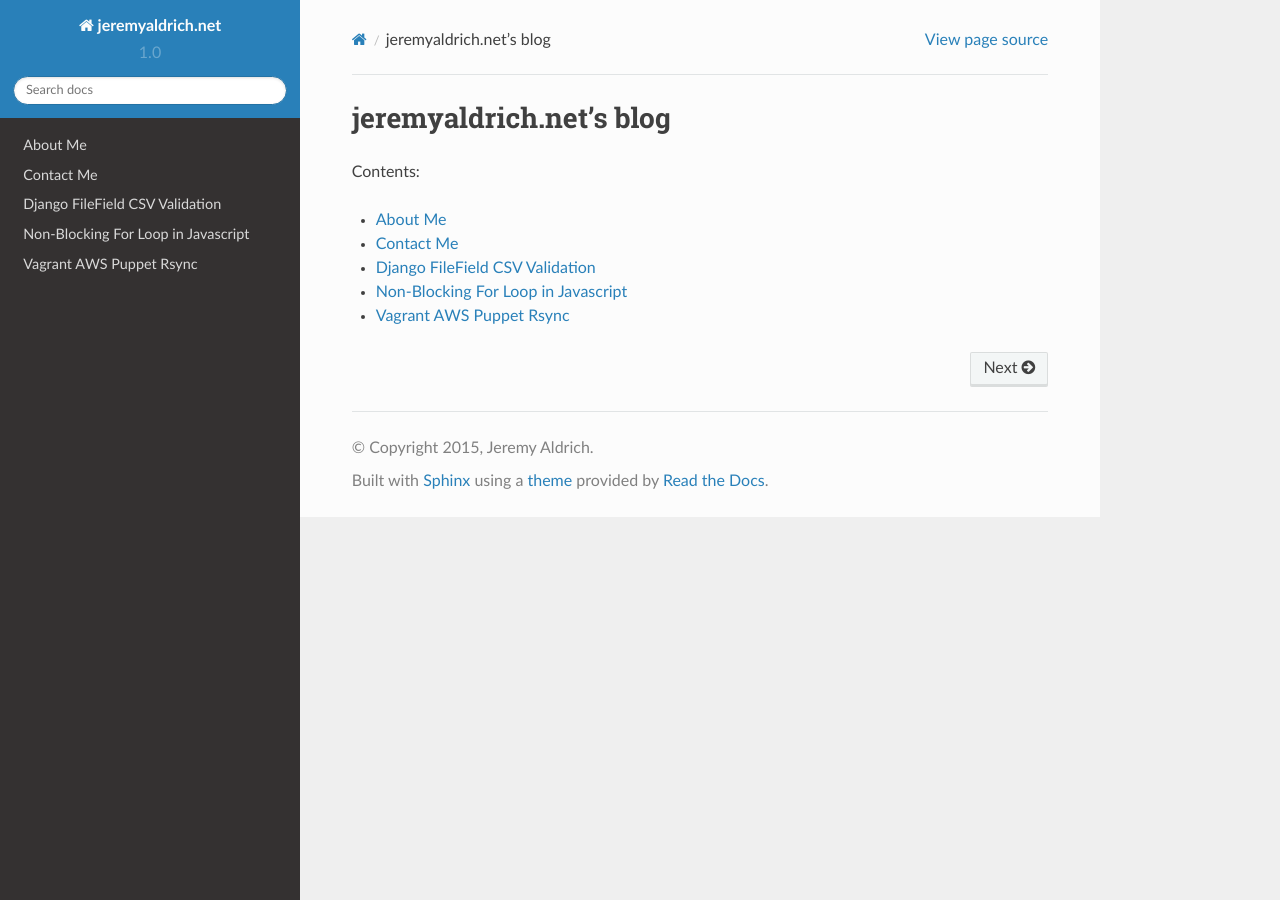
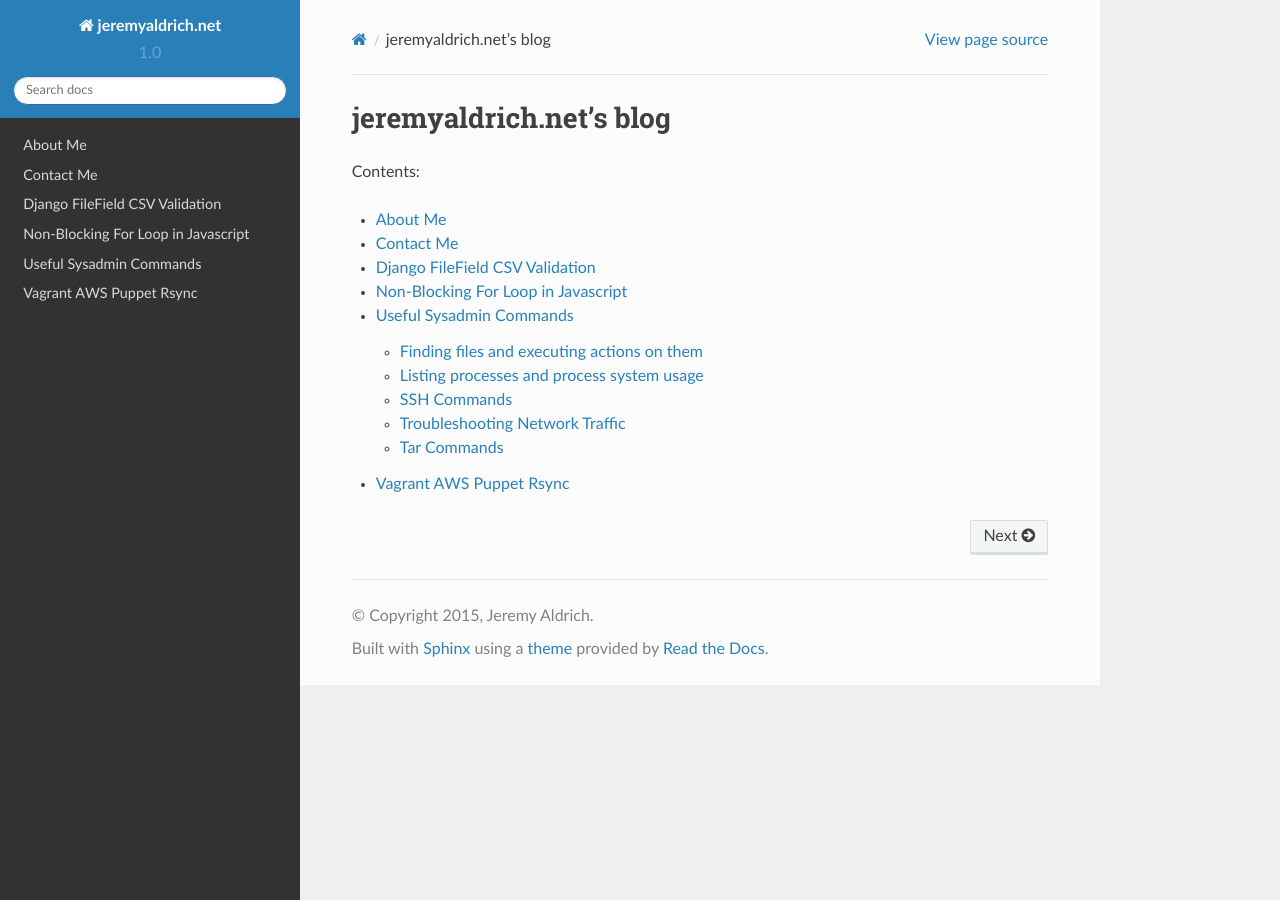
Before and after one commit to jeraldrich/blog, a Sphinx documentation site: the page built from docs/index.rst, in a window 1280 px wide. Built offline with Sphinx 7.4.7 and the Read the Docs theme 2.0.0, drawn with Linux system fonts in a browser that asks for light colours; part of the change alters nothing that is shown.

Commit message:
sysadmin commands added

```diff
--- a/docs/index.rst
+++ b/docs/index.rst
@@ -15,4 +15,5 @@ Contents:
    contact
    django_filefield_csv_validation
    nonblocking_forloop_javascript
+   useful_sysadmin_commands
    vagrant_puppet_aws_rsync
--- /dev/null
+++ b/docs/useful_sysadmin_commands.rst
@@ -0,0 +1,69 @@
+Useful Sysadmin Commands
+======
+
+A collection of helpful Linux / Freebsd commands I find helpful for day to day use
+
+Finding files and executing actions on them
+------------------
+
+Find and delete files with filename length of 5::
+
+    find . -type f -name '?????' -exec rm -f {} \;
+
+Remove all data from file without deleting file::
+
+    truncate -s0 access.log
+
+List all file and directory disk space usage sorted by 10 largest directories::
+
+    sudo du -cks * | sort -rn | head
+
+Listing processes and process system usage
+------------------
+
+List memory usage by category of process::
+
+    ps aux | awk '{print $4"\t"$11}' | sort | uniq -c | awk '{print $2" "$1" "$3}' | sort -nr
+
+List memcache objects::
+
+    ngrep -W none -T -d any "^(get|set|delete|END|STORED|VALUE|DELETED)" port 11211 | awk '{print $1 " " $2}'
+
+SSH Commands
+------------------
+
+Forward custom port (local requests to MySQL in this example) to a remote host::
+
+    ssh -fND 3306 username@bestwebsiteintheworld.com
+
+Troubleshooting Network Traffic
+------------------
+
+Capture http headers with tcpdump::
+
+    tcpdump -s 1024 -C 1024000 -w /tmp/httpcapture dst port 80
+
+Check for connections to a database not closing (left in TIME_WAIT status)::
+
+    netstat -an | grep TIME_WAIT
+
+Capture packets for a particular Destination IP and Port::
+
+    tcpdump -w packet_capture_results.pcap -i eth0 dst 10.0.1.8 and port 22
+
+Capture all packets except those that match packet type filter::
+
+    tcpdump -i eth0 not arp and not rarp
+
+
+
+Tar Commands
+------------------
+
+Tar a directory and encrypt it in one line::
+
+    tar cvzf - example_dir | openssl des3 -salt -k secretkey | dd of=encrypted_example_dir
+
+To decrypt::
+
+    dd if=encrypted_example_dir | openssl des3 -d -k secretkey | tar xvzf -
```
